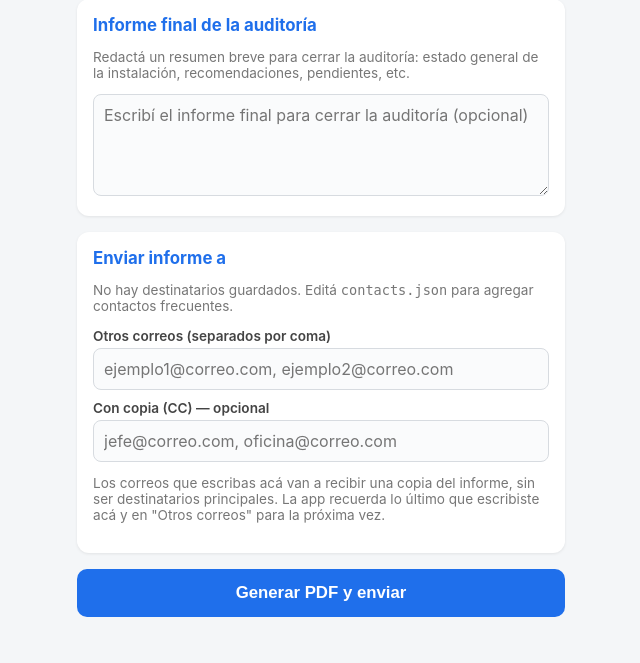
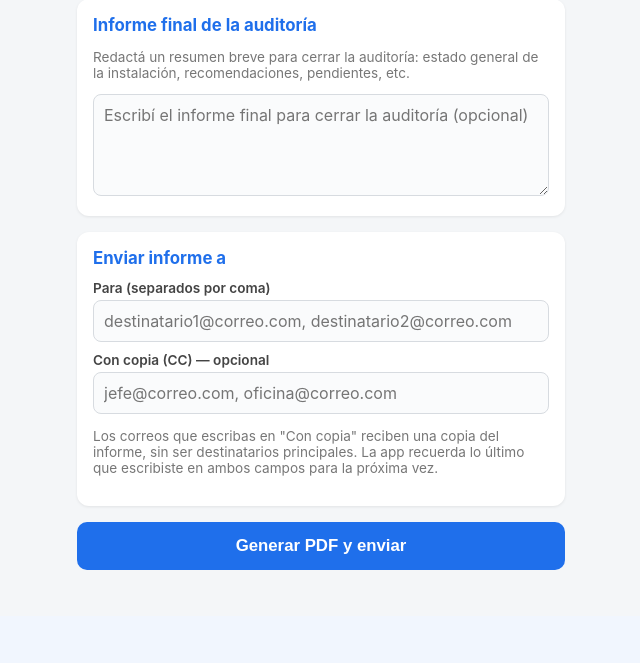
Before and after one commit to darrbe7-cloud/informe-instalaciones, a Flask app: page / in a window 1280 px wide. Shown: the part 981-1644 px from the top of the page, without its empty margins (319-959 px from the left). After the commit the page ends 1551 px from the top, so only its background shows below. Run offline with Flask 3, Linux system fonts and the light colour scheme.

Commit message:
Update index.html

```diff
--- a/templates/index.html
+++ b/templates/index.html
@@ -73,25 +73,13 @@
 
       <section class="card">
         <h2>Enviar informe a</h2>
-        {% if destinatarios %}
-          <div class="destinatarios-lista">
-            {% for d in destinatarios %}
-              <label class="checkbox-row">
-                <input type="checkbox" name="destinatarios" value="{{ d.correo }}" />
-                {{ d.nombre }} <span class="correo-chico">({{ d.correo }})</span>
-              </label>
-            {% endfor %}
-          </div>
-        {% else %}
-          <p class="hint">No hay destinatarios guardados. Editá <code>contacts.json</code> para agregar contactos frecuentes.</p>
-        {% endif %}
 
-        <label for="correo_extra">Otros correos (separados por coma)</label>
-        <input type="text" id="correo_extra" name="correo_extra" placeholder="ejemplo1@correo.com, ejemplo2@correo.com" />
+        <label for="correo_extra">Para (separados por coma)</label>
+        <input type="text" id="correo_extra" name="correo_extra" placeholder="destinatario1@correo.com, destinatario2@correo.com" required />
 
         <label for="cc_extra">Con copia (CC) — opcional</label>
         <input type="text" id="cc_extra" name="cc_extra" placeholder="jefe@correo.com, oficina@correo.com" />
-        <p class="hint">Los correos que escribas acá van a recibir una copia del informe, sin ser destinatarios principales. La app recuerda lo último que escribiste acá y en "Otros correos" para la próxima vez.</p>
+        <p class="hint">Los correos que escribas en "Con copia" reciben una copia del informe, sin ser destinatarios principales. La app recuerda lo último que escribiste en ambos campos para la próxima vez.</p>
       </section>
 
       <button type="submit" class="btn-enviar" id="btn-enviar">Generar PDF y enviar</button>
```
